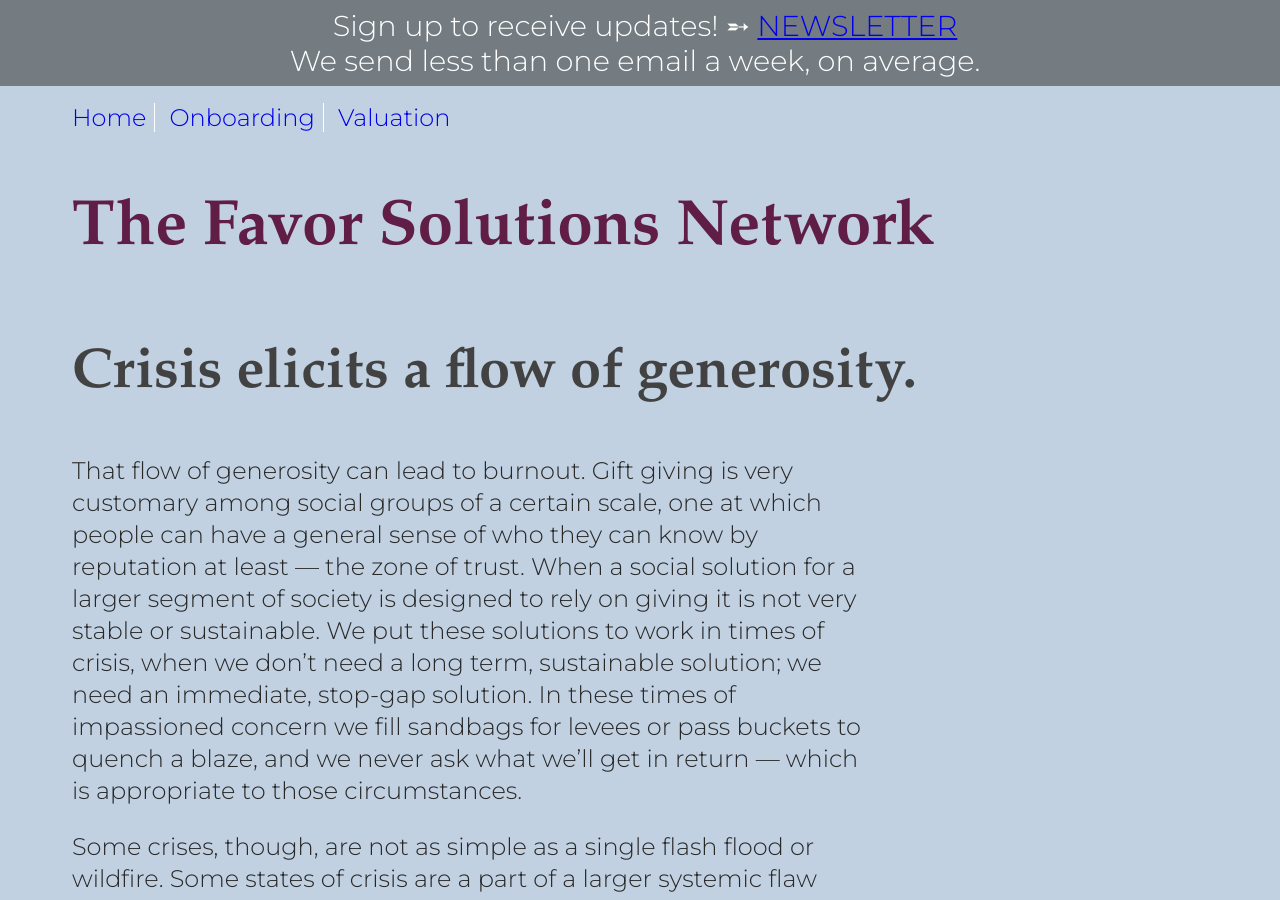
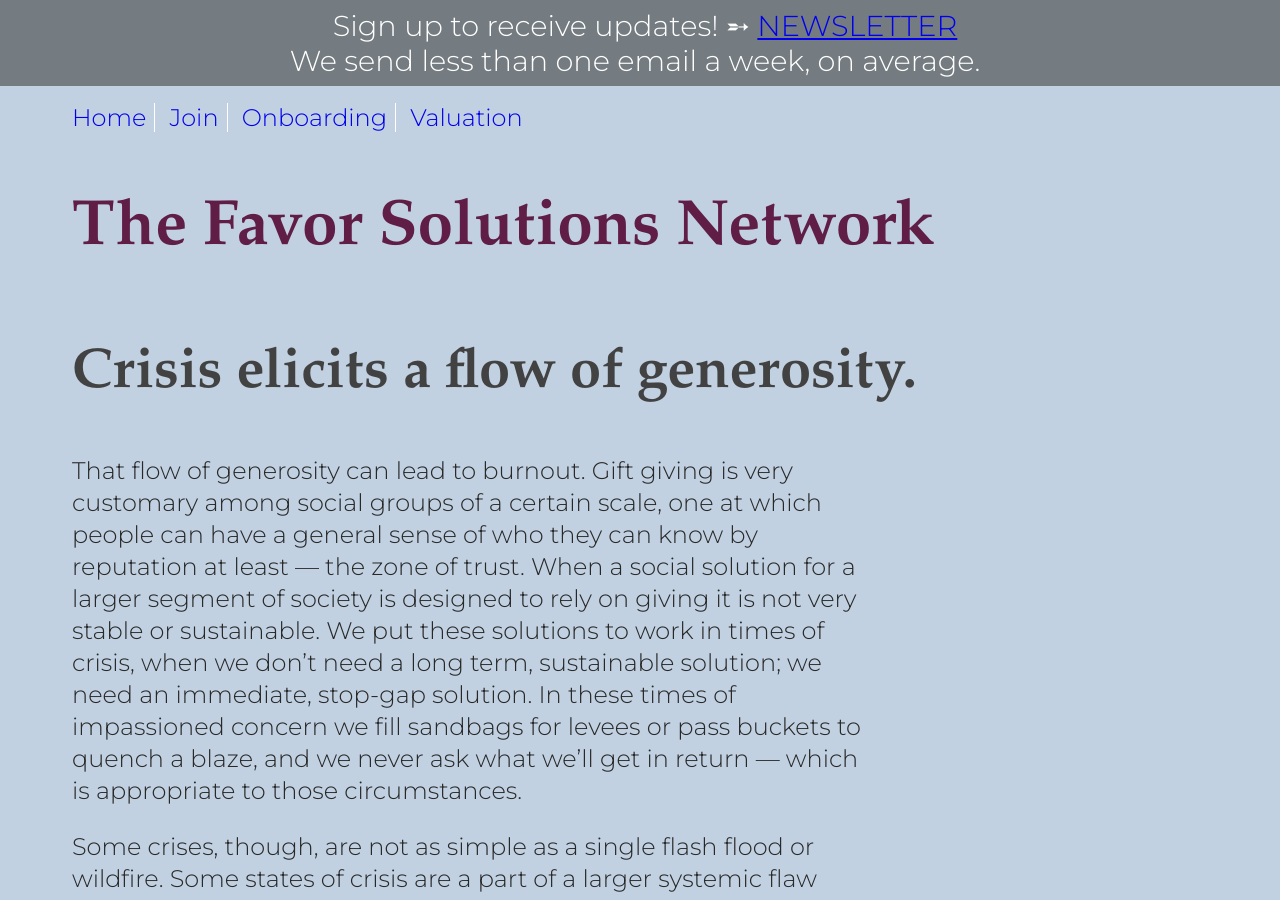
Before and after one commit to dhornbein/favor, a Jekyll site: the page built from index.md, in a window 1280 px wide and 900 px high. Built offline with Jekyll 4.4.1, drawn with Linux system fonts in a browser that asks for light colours; some web fonts are replaced.

Commit message:
implements data driven nav

```diff
--- /dev/null
+++ b/_data/nav.yml
@@ -0,0 +1,6 @@
+-
+  title: Home
+  url: /
+-
+  title: Join
+  url: /join/
--- a/_includes/nav.html
+++ b/_includes/nav.html
@@ -1,6 +1,8 @@
 <nav class="layout__nav ui__nav">
     <p>
-        <a class="ui__nav-item" href="{{ '/' | relative_url }}">Home</a>
+        {% for nav in site.data.nav %}
+            <a class="ui__nav-item" href="{{ nav.url | relative_url }}">{{ nav.title }}</a>
+        {% endfor %}
         {% for post in site.posts %}
             <a class="ui__nav-item" href="{{ post.url | relative_url }}">{{ post.title }}</a>
         {% endfor %}
```
